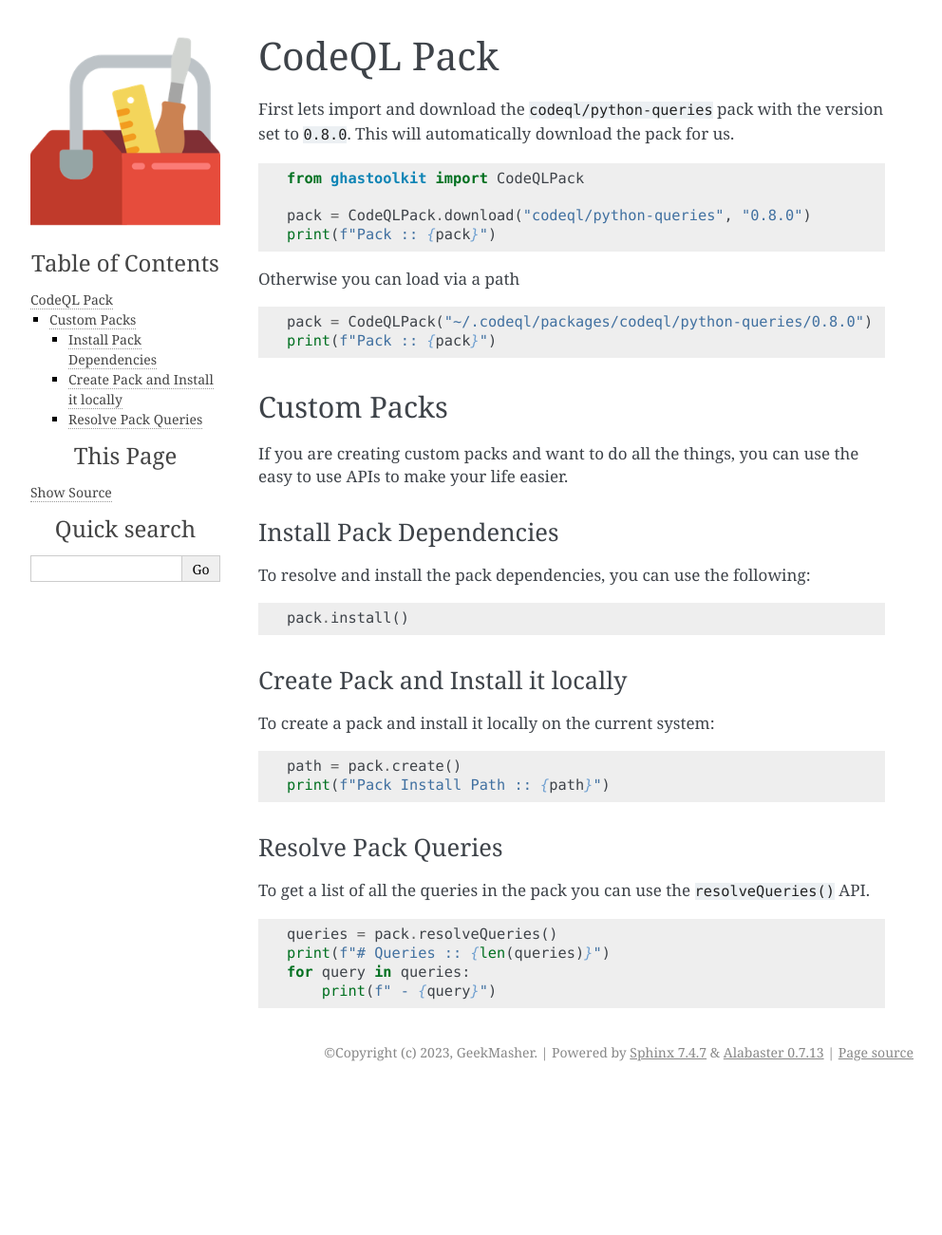
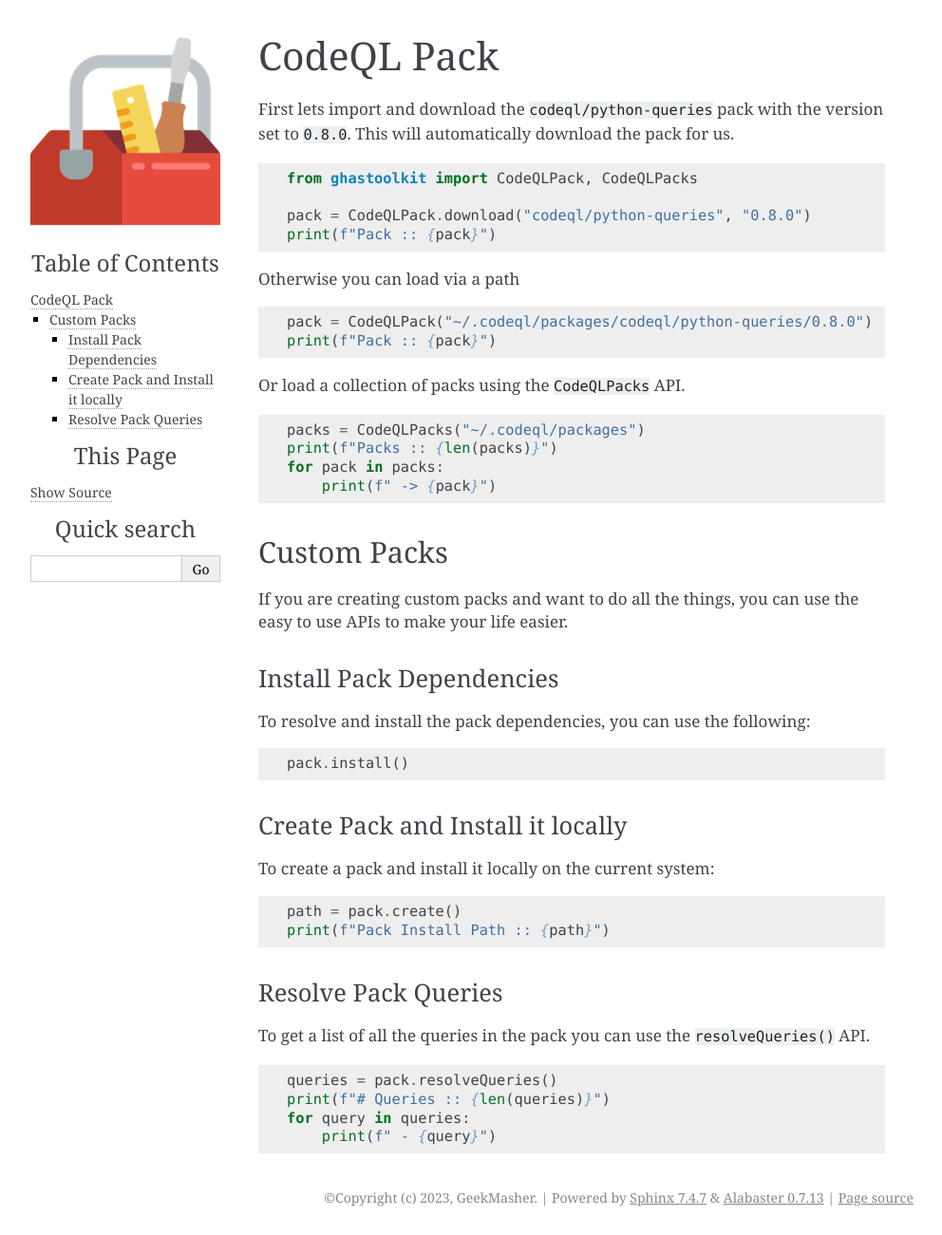
Before and after one commit to GeekMasher/ghastoolkit, a Sphinx documentation site: the page built from docs/examples/codeql-packs.md, in a window 1280 px wide. Shown: the whole page at 95% size, without its empty margins (148-1140 px from the left). Built offline with Sphinx 7.4.7, drawn with Linux system fonts in a browser that asks for light colours; before the commit the page ends 1148 px from its top, so only the background shows below that.

Commit message:
feat: update docs examples for codeql packs

````diff
--- a/docs/examples/codeql-packs.md
+++ b/docs/examples/codeql-packs.md
@@ -4,7 +4,7 @@ First lets import and download the `codeql/python-queries` pack with the version
 set to `0.8.0`. This will automatically download the pack for us.
 
 ```python
-from ghastoolkit import CodeQLPack
+from ghastoolkit import CodeQLPack, CodeQLPacks
 
 pack = CodeQLPack.download("codeql/python-queries", "0.8.0")
 print(f"Pack :: {pack}")
@@ -15,6 +15,15 @@ Otherwise you can load via a path
 ```python
 pack = CodeQLPack("~/.codeql/packages/codeql/python-queries/0.8.0")
 print(f"Pack :: {pack}")
+```
+
+Or load a collection of packs using the `CodeQLPacks` API.
+
+```python
+packs = CodeQLPacks("~/.codeql/packages")
+print(f"Packs :: {len(packs)}")
+for pack in packs:
+    print(f" -> {pack}")
 ```
 
 ## Custom Packs
````
